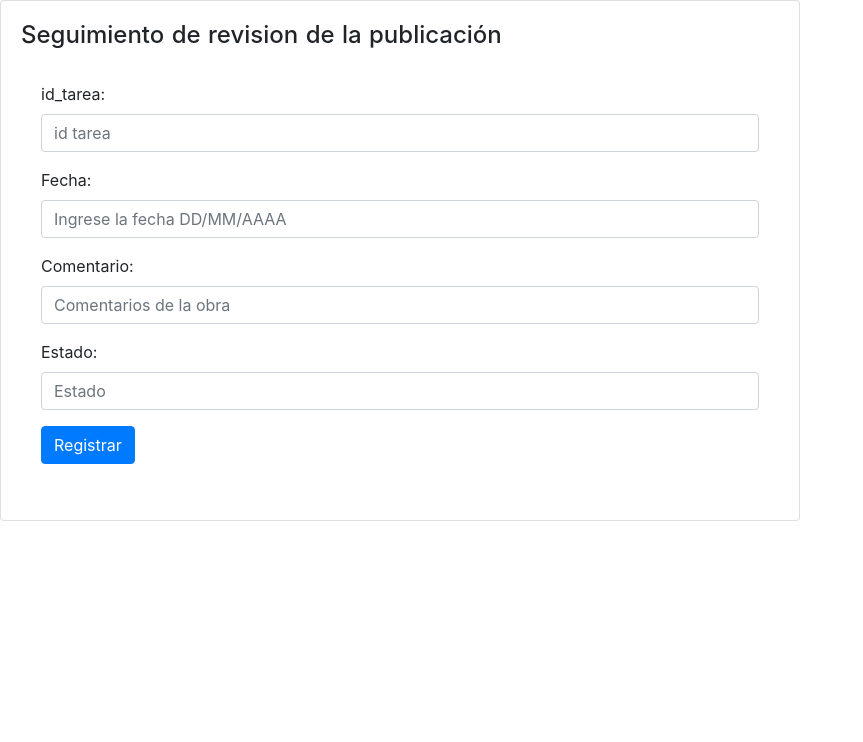
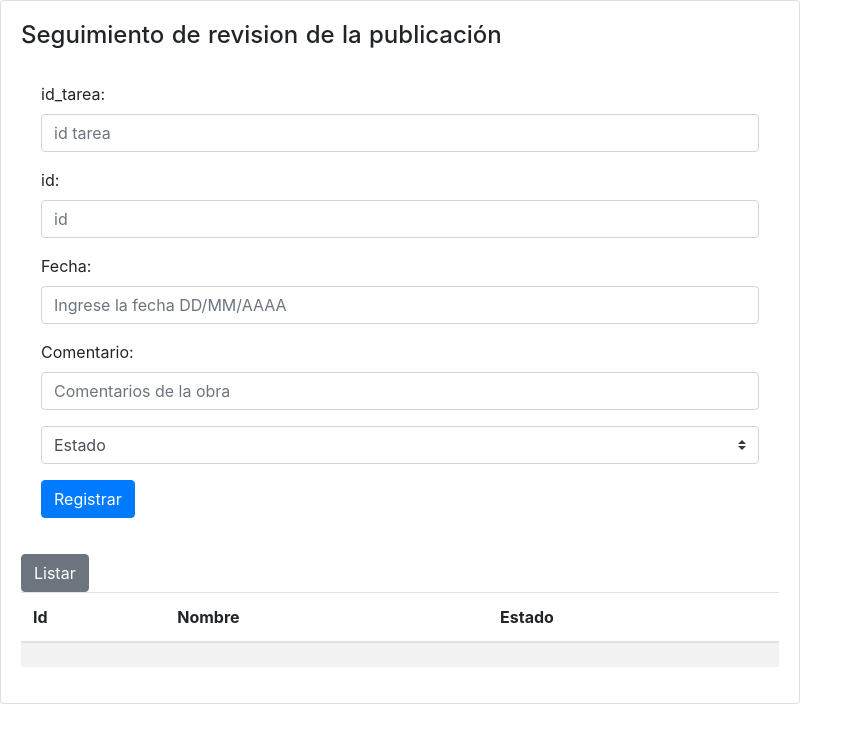
Before and after one commit to JsonVM/proyect, a Nuxt app in the folder gestion-publicacion/: page /seguimiento-revision in a window 1280 px wide. Shown: the top 742 px of the page, without its empty margins (0-863 px from the left). Built offline with nearby package versions, Linux system fonts and the light colour scheme.

Commit message:
Mostrar la lista
se muestra la lista con(nombre de la obra, el estado de la obra y el id de la obra)

```diff
--- a/gestion-publicacion/assets/info-publicacion.js
+++ b/gestion-publicacion/assets/info-publicacion.js
@@ -59,7 +59,7 @@ export default {
     //elimina una publicacion dado el parametro item que es la fila donde se encuentra
     eliminarPublicacion({ item }) {
       let posicion = this.lista_publicaciones.findIndex(
-        publicacion => publicacion.titulo == item.titulo
+        publicacion => publicacion.id == item.id
       );
       this.lista_publicaciones.splice(posicion, 1);
       localStorage.setItem('info-publicacion', JSON.stringify(this.lista_publicaciones));
@@ -102,7 +102,5 @@ export default {
         this.lista_publicaciones = datosLocal;
       }
     }
-
-
   }
 };
--- a/gestion-publicacion/assets/seguimiento-revision.js
+++ b/gestion-publicacion/assets/seguimiento-revision.js
@@ -9,27 +9,55 @@ export default {
             //se guardan todos los seguimientos nuevos que se ingresan
             seg: {
                 tarea: "",
+                id: "",
                 fecha: "",
                 comentario: "",
-                estado: "",
+                estado: null,
                 acciones: true
             },
             //se inicializa el array seguimientos para luego guardar todos los seguimientos ahi
             lista_seguimientos: [
                 {
-                    tarea: "001",
+                    tarea: "01",
+                    id: "1",
                     fecha: "04/03/2020",
                     comentario: "Buen trabajo en general",
-                    estado: "Pendiente",
+                    estado: "rechazado",
                     acciones: true
                 },
                 {
-                    tarea: "002",
+                    tarea: "02",
+                    id: "",
                     fecha: "04/03/2020",
                     comentario: "Hay que realizar correcciones ortográficas",
-                    estado: "No aprobado",
+                    estado: "aprobado",
                     acciones: true
                 }
+            ],
+            //esta lista es utilizada para guardar allí los datos que vamos a listar
+            lista_mostrar: [
+                {
+                    id: "",
+                    nombre: "",
+                    estado: "",
+                }
+            ],
+            lista_publicaciones: [
+                {
+                    id: "1",
+                    titulo: "Geometría",
+                    autor: "Jason",
+                    facultad: "Ciencias básicas",
+                    tipo_publicacion: "Cientifica",
+                    area: "Ciencias básicas",
+                    acciones: true
+                }
+            ],
+            estado: [
+                { value: null, text: "Estado", disabled: true },
+                { value: "aprobado", text: "aprobado" },
+                { value: "en proceso", text: "en proceso" },
+                { value: "rechazado", text: "rechazado" }
             ]
 
             , show: true
@@ -41,22 +69,24 @@ export default {
         this.local()
     },
     methods: {
-      //creamos los seguimientos y los añadimos al array
+        //creamos los seguimientos y los añadimos al array
         crearSeguimiento() {
             this.lista_seguimientos.push(this.seg);
             this.seg = {
                 tarea: "",
+                id: "",
                 fecha: "",
                 comentario: "",
-                estado: "",
+                estado: null,
                 acciones: true
             };
             localStorage.setItem('seguimientos', JSON.stringify(this.lista_seguimientos));
+
         },
         //eliminanos un seguimiento segun el item que se le pase por parametro
         eliminarSeguimiento({ item }) {
             let posicion = this.lista_seguimientos.findIndex(
-                seg => seg.tarea == item.tarea
+                seg => seg.id == item.id
             );
             this.lista_seguimientos.splice(posicion, 1);
             localStorage.setItem('seguimientos', JSON.stringify(this.lista_seguimientos));
@@ -80,9 +110,10 @@ export default {
             this.lista_seguimientos.splice(seg1, 1, this.seg);
             this.seg = {
                 tarea: "",
+                id: "",
                 fecha: "",
                 comentario: "",
-                estado: "",
+                estado: null,
                 acciones: true
             };
             localStorage.setItem('seguimientos', JSON.stringify(this.lista_seguimientos));
@@ -90,11 +121,38 @@ export default {
         //metodo para guardar la lista de seguimientos en el local storage
         local() {
             var datosLocal = JSON.parse(localStorage.getItem('seguimientos'));
+            var datosInfo = JSON.parse(localStorage.getItem('info-publicacion'));
             if (datosLocal === null) {
                 this.lista_seguimientos = [];
             } else {
                 this.lista_seguimientos = datosLocal;
             }
+            //llenamos la lista de publicaciones con la informacion del local storage
+            //para poder recorrerla y compararla con la lista de seguimientos
+            if (datosInfo === null) {
+                this.lista_publicaciones = [];
+            } else {
+                this.lista_publicaciones = datosInfo;
+            }
+        },
+        //metodo para llenar la lista mostrar con el nombre de la obra, el id de la obra y el estado
+        buscar() {
+            for (let index = 0; index < this.lista_seguimientos.length; index++) {
+                for (let j = 0; j < this.lista_seguimientos.length; j++) {
+                    if (this.lista_publicaciones[index].id == this.lista_seguimientos[j].tarea) {
+                        var temp = {
+                            id: this.lista_publicaciones[index].id,
+                            nombre: this.lista_publicaciones[index].titulo,
+                            estado: this.lista_seguimientos[index].estado
+                        }
+                        this.lista_mostrar.push(temp)
+                    }
+                }
+            }
+
         }
-    },
+
+
+    }
+
 };
--- a/gestion-publicacion/pages/info-publicacion.vue
+++ b/gestion-publicacion/pages/info-publicacion.vue
@@ -14,6 +14,15 @@
           >
             <b-card-body>
               <b-form action="javascript:void(0)" @submit="crearPublicacion()">
+                 <b-form-group id="input-group-2" label="id:" label-for="id">
+                  <b-form-input
+                    id="id"
+                    v-model="publicacion.id"
+                    required
+                    placeholder="Ingrese el id de su obra"
+                  ></b-form-input>
+                </b-form-group>
+
                 <b-form-group id="input-group-1" label="Titulo:" label-for="titulo">
                   <b-form-input
                     id="titulo"
--- a/gestion-publicacion/pages/seguimiento-revision.vue
+++ b/gestion-publicacion/pages/seguimiento-revision.vue
@@ -13,6 +13,14 @@
         <b-form-group id="in-tarea" label="id_tarea:" label-for="id_tarea">
           <b-form-input id="id_tarea" v-model="seg.tarea" required placeholder="id tarea"></b-form-input>
         </b-form-group>
+            <b-form-group id="in-id" label="id:" label-for="id">
+                  <b-form-input
+                    id="id"
+                    v-model="seg.id"
+                    required
+                    placeholder="id"
+                  ></b-form-input>
+                </b-form-group>
 
         <b-form-group id="in-fecha" label="Fecha:" label-for="fecha">
           <b-form-input
@@ -32,9 +40,10 @@
           ></b-form-input>
         </b-form-group>
 
-        <b-form-group id="in-estado" label="Estado:" label-for="estado">
-          <b-form-input id="estado" v-model="seg.estado" required placeholder="Estado"></b-form-input>
+        <b-form-group>
+          <b-form-select v-model="seg.estado" :options="estado"></b-form-select>
         </b-form-group>
+
 
         <b-button type="submit" variant="primary" v-if="!enEdicion">Registrar</b-button>
         <b-button @click="actualizarSeguimiento()" variant="primary" v-else>Actualizar datos</b-button>
@@ -53,11 +62,15 @@
                   </b-col>
                 </b-row>
               </b-container>--->
+
             </div>
           </template>
         </b-table>
       </b-form>
     </b-card-body>
+    <b-button size="m" @click="buscar()" class ="button">Listar</b-button>
+    <b-table striped hover :items="lista_mostrar">
+        </b-table>
   </b-card>
 </template>
 
```
